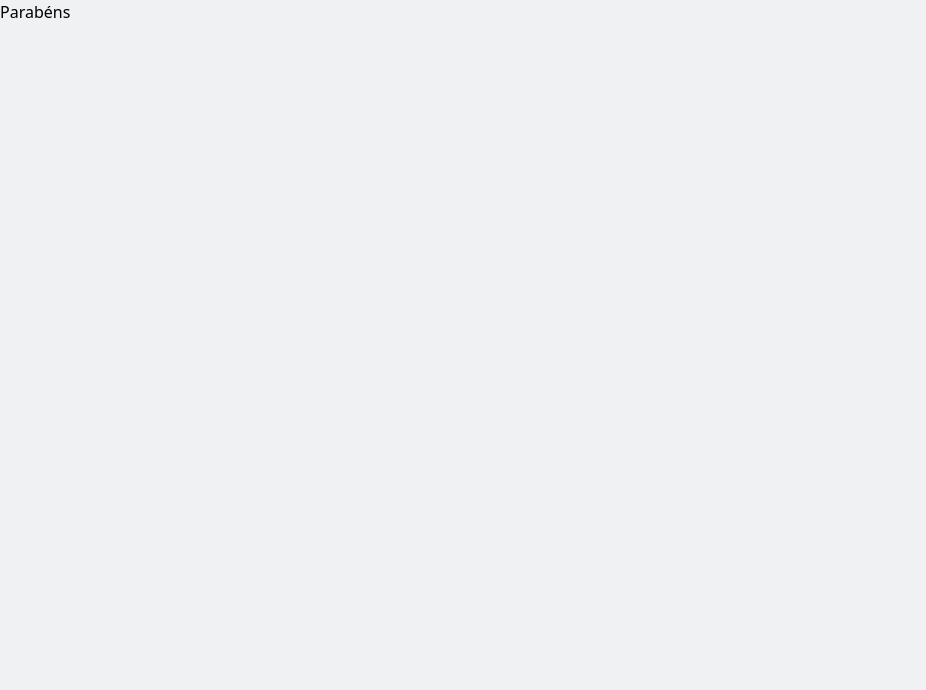
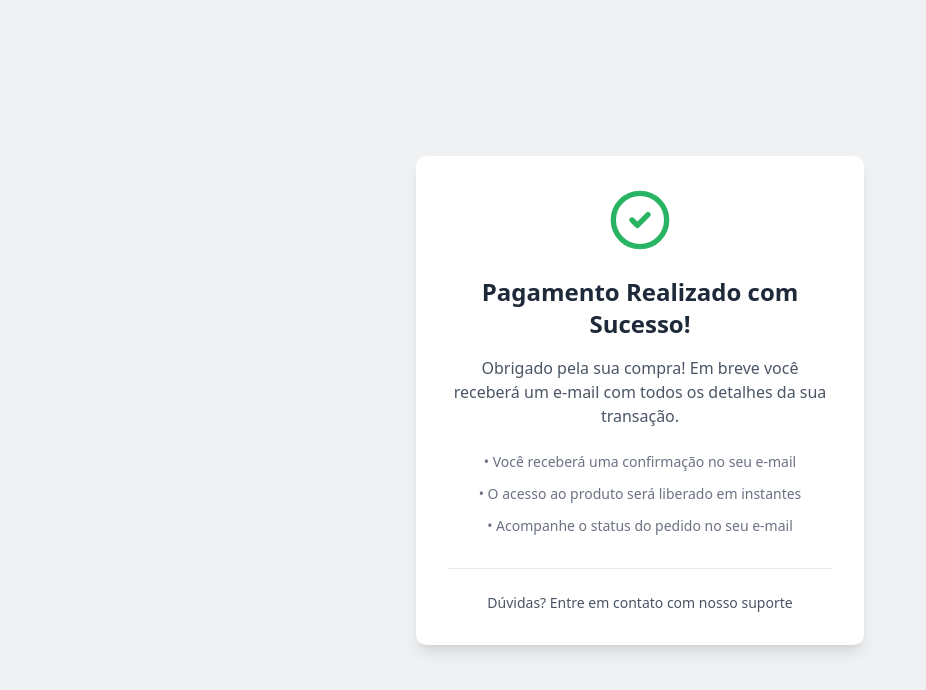
Before and after one commit to petrevisan/kiwify-challenge, a Next.js app: page /success in a window 1280 px wide. Shown: the top 690 px of the page, without its empty margins (0-926 px from the left). Built offline with nearby package versions, Linux system fonts and the light colour scheme.

Commit message:
feat: enhance success page with improved layout and user messaging

```diff
--- a/src/app/success/page.tsx
+++ b/src/app/success/page.tsx
@@ -1,7 +1,34 @@
+import { CheckCircle2 } from "lucide-react";
+
 export default function Success() {
   return (
-    <div className="h-screen w-full">
-      <h1>Parabéns</h1>
+    <div className="h-screen w-full flex items-center justify-center">
+      <div className="max-w-md w-full p-8 bg-white rounded-lg shadow-lg text-center">
+        <div className="mb-6">
+          <CheckCircle2 className="w-16 h-16 mx-auto text-[#28b463]" />
+        </div>
+
+        <h1 className="text-2xl font-bold text-gray-800 mb-4">
+          Pagamento Realizado com Sucesso!
+        </h1>
+
+        <p className="text-gray-600 mb-6">
+          Obrigado pela sua compra! Em breve você receberá um e-mail com todos
+          os detalhes da sua transação.
+        </p>
+
+        <div className="space-y-3 text-sm text-gray-500">
+          <p>• Você receberá uma confirmação no seu e-mail</p>
+          <p>• O acesso ao produto será liberado em instantes</p>
+          <p>• Acompanhe o status do pedido no seu e-mail</p>
+        </div>
+
+        <div className="mt-8 pt-6 border-t border-gray-200">
+          <p className="text-sm text-gray-600">
+            Dúvidas? Entre em contato com nosso suporte
+          </p>
+        </div>
+      </div>
     </div>
   );
 }
```
